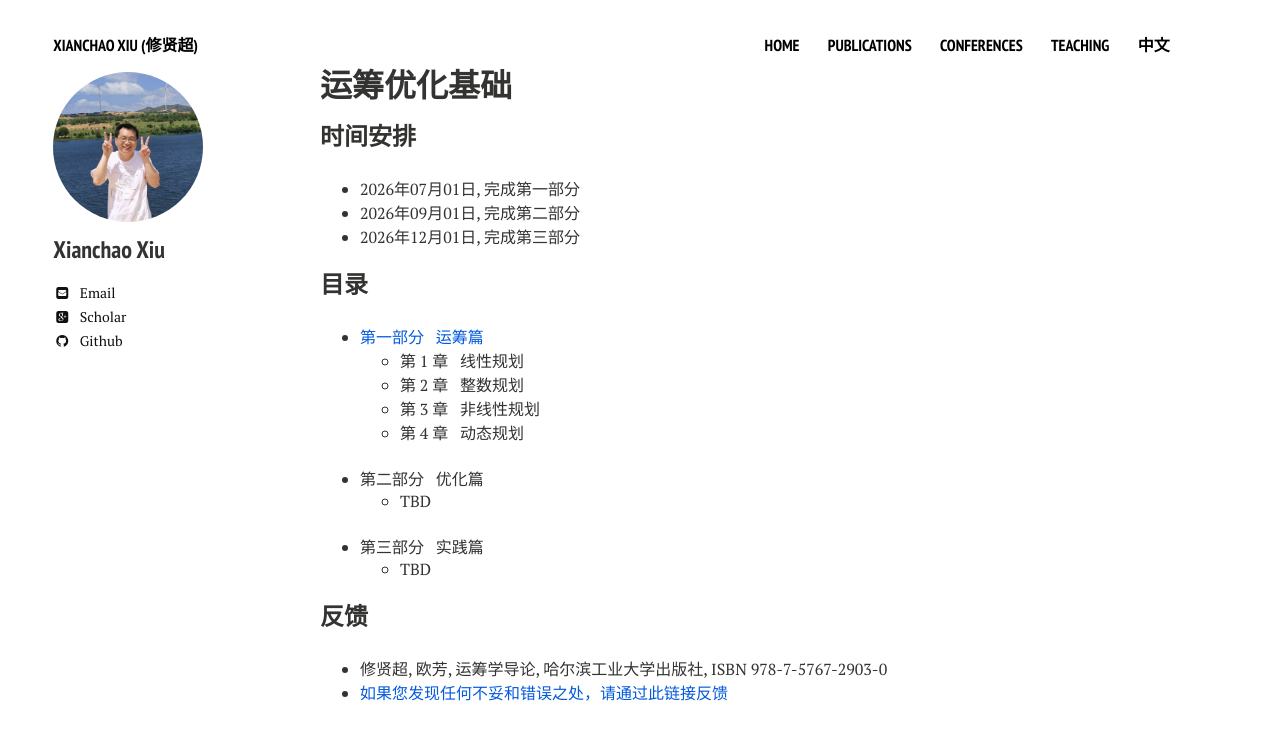
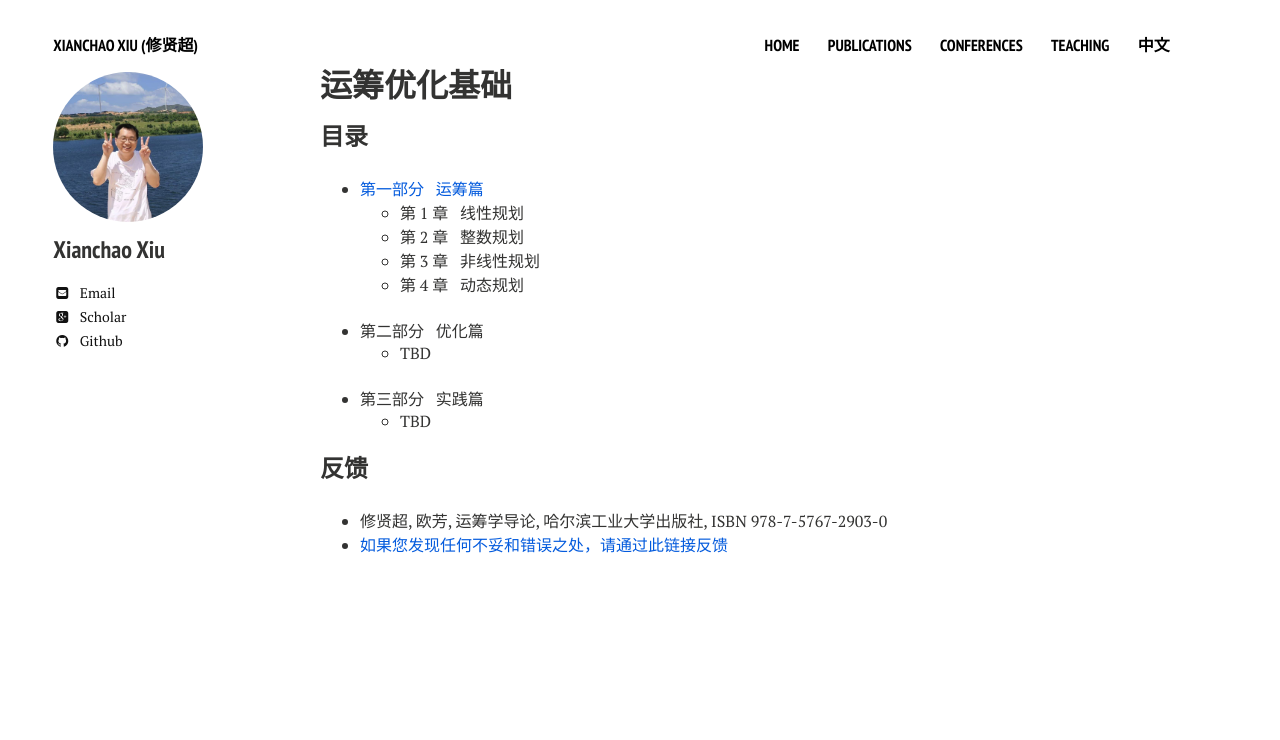
Before and after one commit to xianchaoxiu/xianchaoxiu.github.io, a Jekyll site: the page built from chinese/book/ORO/index.md, in a window 1280 px wide. Shown: the top 740 px of the page. Built offline with Jekyll 4.4.1, drawn with Linux system fonts in a browser that asks for light colours; nearby versions of some CDN libraries.

Commit message:
Update index.md

```diff
--- a/chinese/book/ORO/index.md
+++ b/chinese/book/ORO/index.md
@@ -4,13 +4,6 @@ title: 运筹优化基础
 comments: false
 share: false
 ---
-
-### 时间安排
-
-* 2026年07月01日, 完成第一部分 <br>
-* 2026年09月01日, 完成第二部分 <br>
-* 2026年12月01日, 完成第三部分 <br>
-
 
 ### 目录
 
```
